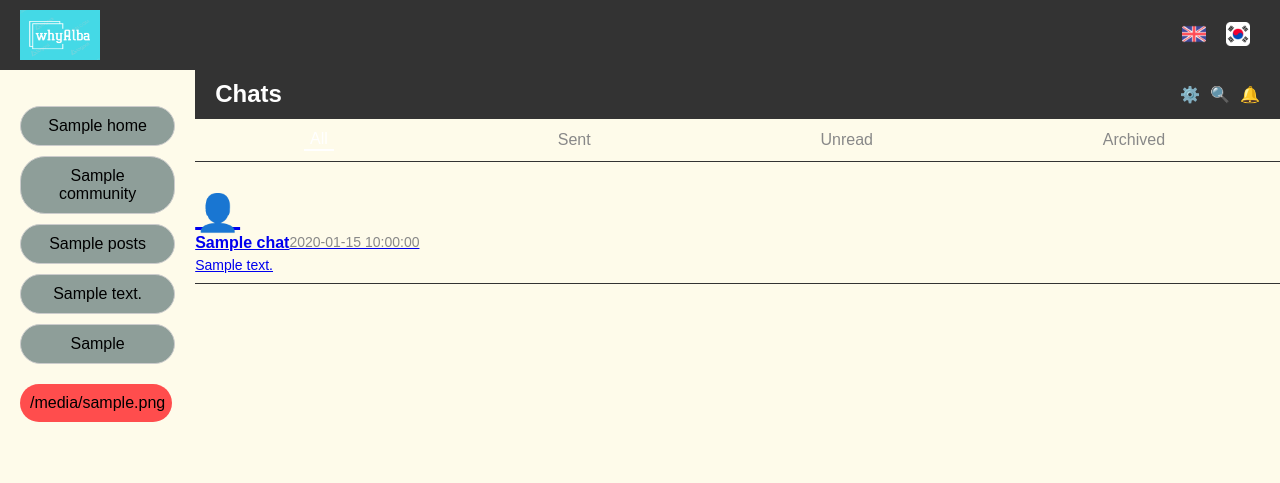
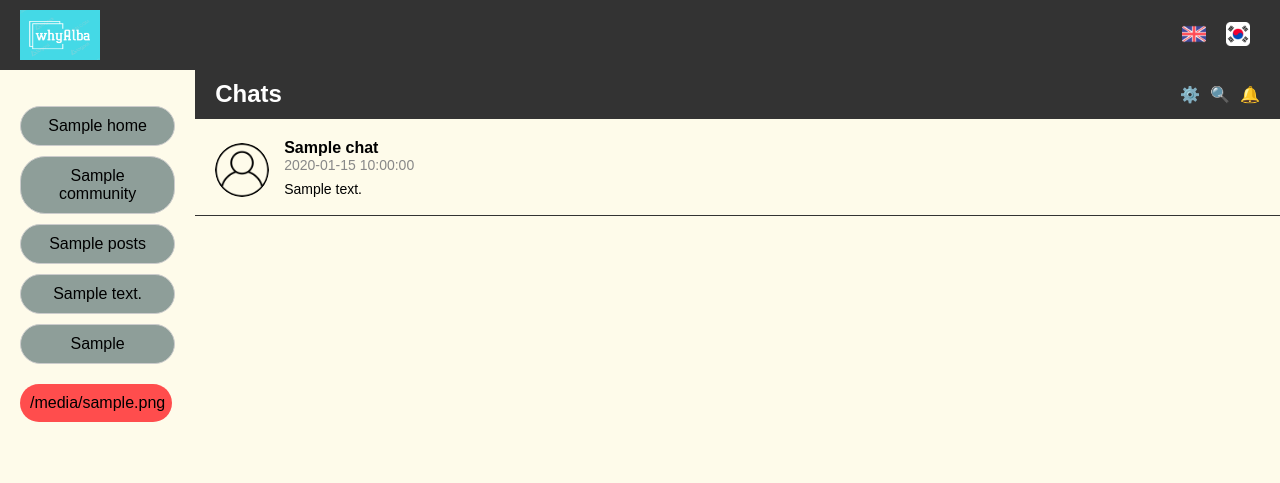
Before and after one commit to daniazie/DT_web_prototype, a Flask app: template templates/message/message.html in a window 1280 px wide. Shown: the top 483 px of the page. Run offline with Flask 3, Linux system fonts and the light colour scheme; the template is opened without the code that fills it: most values are stand-ins (such as "Sample title", 1, 10 or a date in 2020); some libraries are stand-ins or nearby versions.

Commit message:
메세지 리스트 수정

```diff
--- a/templates/message/message.html
+++ b/templates/message/message.html
@@ -58,7 +58,7 @@
     }
 
     .container main {
-        margin-top: 20px;
+        margin-top: 5px;
     }
 
     .chat {
@@ -68,18 +68,19 @@
         border-bottom: 1px solid #333;
     }
 
+    .chat:hover {
+        cursor: pointer;
+        background-color: #d0cbb1;
+    }
+
     .chat .profile-pic {
         font-size: 36px;
         margin-right: 10px;
     }
 
-    .chat .chat-info {
-        flex: 1;
-    }
-
     .chat .name-time {
         display: flex;
-        justify-content: space-between;
+        flex-direction: column;
         margin-bottom: 5px;
     }
 
@@ -98,6 +99,43 @@
         font-size: 14px;
     }
 
+    .profile-picture {
+        width: 54px;
+        height: 54px;
+        border-radius: 50%;
+        object-fit: cover;
+        margin-right: 15px;
+    }
+
+    .chat-element{
+        width: 100%;
+        display: flex;
+        flex-direction: row;
+        align-items: center;
+        padding: 5px 20px;
+    }
+
+    .chat-content{
+        display: flex;
+        flex-direction: row;
+        align-items: center;
+        min-height: 22px;
+    }
+
+    .new-message {
+        background-color: rgb(232, 21, 21);
+        font-weight: 500;
+        border-radius: 15px;
+        border: 2px solid white;
+        margin-right: 5px;
+        padding: 2px 10px;
+        color: white;
+        height: 18px;
+        display: inline-flex;
+        align-items: center;
+        justify-content: center;
+    }
+
 </style>
 
 {% endblock %}
@@ -113,32 +151,45 @@
                 <div class="icon">🔔</div>
             </div>
         </header>
+        <!--
         <nav>
             <button class="active">All</button>
             <button>Sent</button>
             <button>Unread</button>
             <button>Archived</button>
         </nav>
+        -->
         <main>
             <!-- This part should be dynamically generated in the future -->
             {% for chat in chats %}
-            <div class="chat">
-                <a href="messages/room?id={{chat['thread_id']}}">
-                    <div class="profile-pic">👤</div>
+            <div class="chat" thread-id="{{chat['thread_id']}}" onclick="moveToRoom(this)">
+                <div class="chat-element">
+                    <img src="..\\static\\profile.png" alt="Profile Picture" class="profile-picture">
                     <div class="chat-info">
                         <div class="name-time">
                             <span class="name">{{ chat['recipient_name'] }}</span>
                             <span class="time">{{ chat['timestamp'] }}</span>
                         </div>
+                        <div class="chat-content">
+                        {% if chat['unread_messages'] > 0 %}
+                        <div class="new-message">{{ chat['unread_messages'] }}</div>
+                        {% endif %}
                         <p>{{ chat['last_message'] }}</p>
+                        </div>
                     </div>
-                </a>
+                </div>
             </div>
             {% endfor %}
         </main>
     </div>
 </body>
 
+<script>
+    function moveToRoom(element) {
+        window.location.href = "messages/room?id="+element.getAttribute('thread-id');
+    }
+    </script>
+
 {% endblock %}
 
 </html>
```
